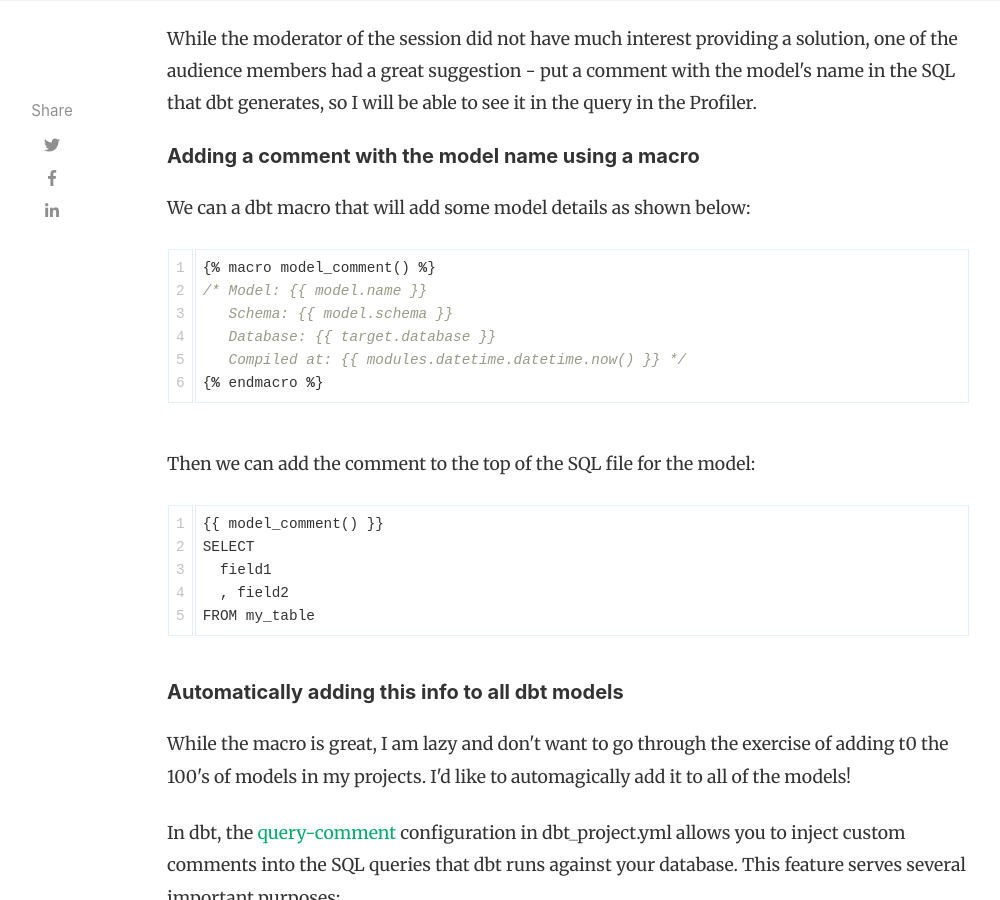
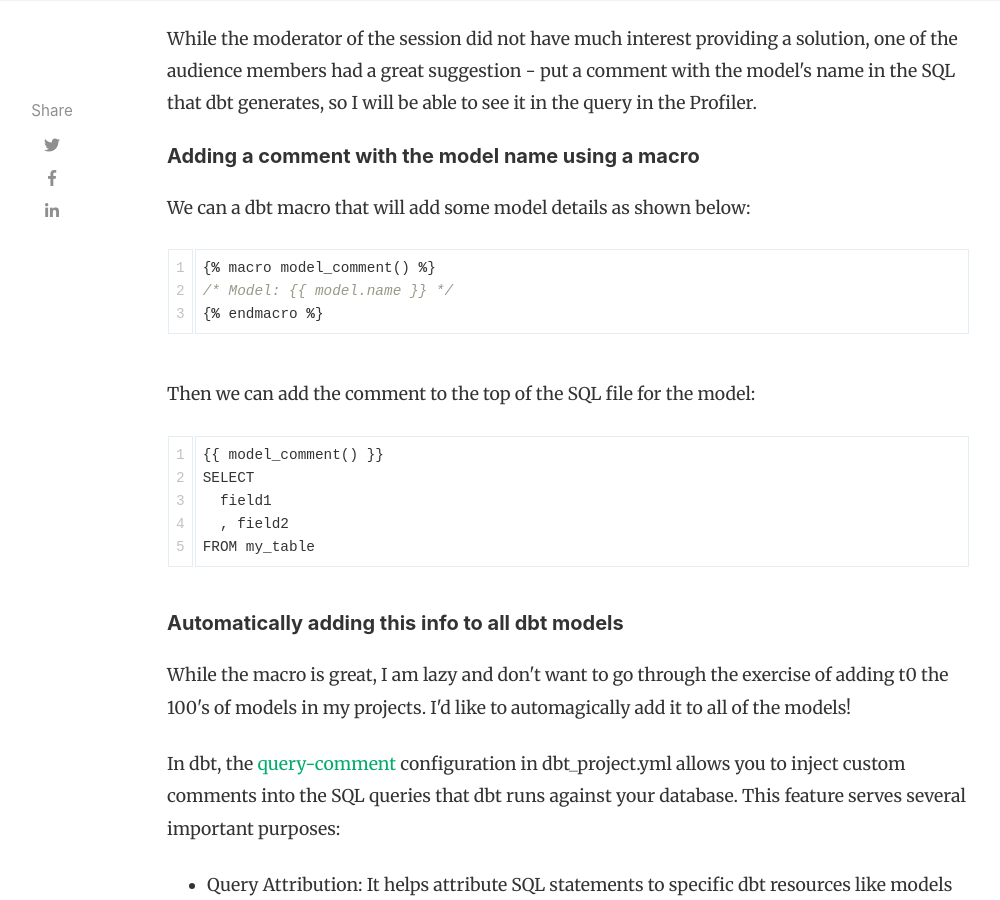
Before and after one commit to jaygrossman/jaygrossman.github.io, a Jekyll site: the page built from _posts/2024-10-10-associating_dbt_models_to_queries_in_snowflake.md, in a window 1280 px wide and 900 px high, scrolled down 2673 px. Shown: the whole window, without its empty margins (118-1118 px from the left). Built offline with Jekyll 4.4.1, drawn with Linux system fonts in a browser that asks for light colours; nearby versions of some CDN libraries; comment, search, counter and statistics services are not loaded.

Commit message:
associating_dbt_models_to_queries_in_snowflak

````diff
--- a/_posts/2024-10-10-associating_dbt_models_to_queries_in_snowflake.md
+++ b/_posts/2024-10-10-associating_dbt_models_to_queries_in_snowflake.md
@@ -43,10 +43,7 @@ comments: false
 {% raw %}
 ```sql
 {% macro model_comment() %}
-/* Model: {{ model.name }}
-   Schema: {{ model.schema }}
-   Database: {{ target.database }}
-   Compiled at: {{ modules.datetime.datetime.now() }} */
+/* Model: {{ model.name }} */
 {% endmacro %}
 ```
 {% endraw %}
````
